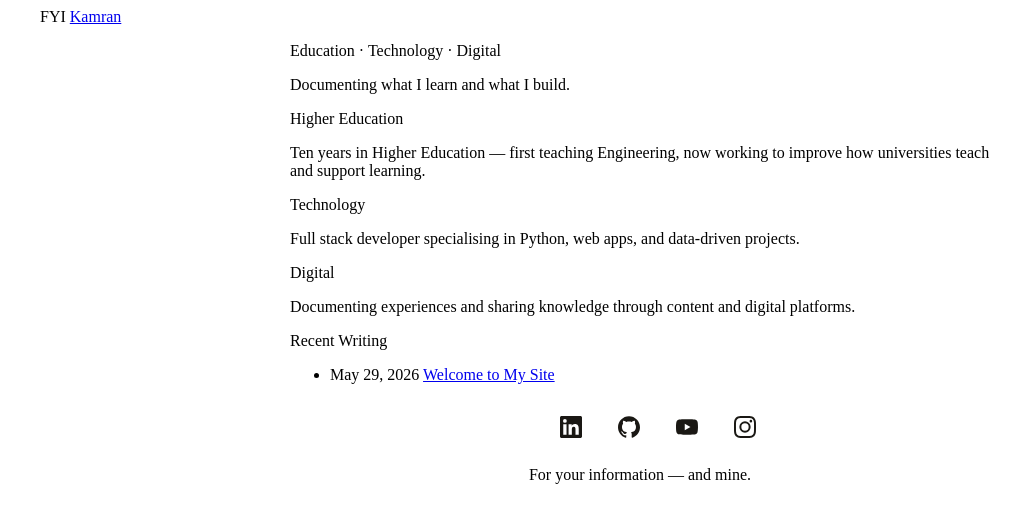
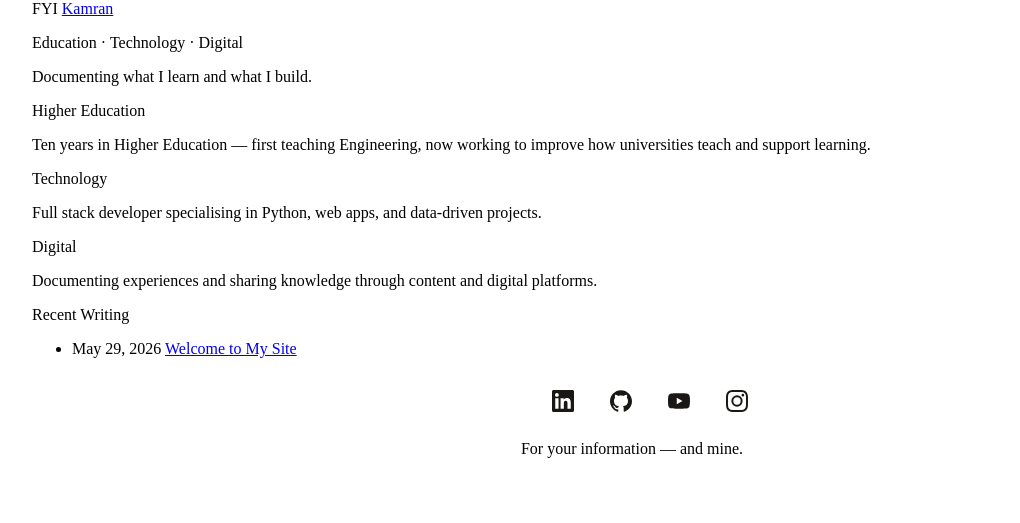
Before and after one commit to fyikamran/fyikamran.github.io, a Jekyll site: the page built from index.html, in a window 1280 px wide. Shown: the top 523 px of the page, without its empty margins (8-1028 px from the left). Built offline with Jekyll 4.4.1, drawn with Linux system fonts in a browser that asks for light colours; some web fonts are replaced.

Commit message:
Update styles.css

```diff
--- a/assets/css/styles.css
+++ b/assets/css/styles.css
@@ -10,6 +10,8 @@
 
 html, body {
   width: 100%;
+  margin:0;
+  padding:0;
 }
 
 .site-container {
@@ -20,7 +22,8 @@
 }
 
 .post-container {
-  max-width: 700px;
+  width:100%
+  max-width: 720px;
   margin: auto;
 }
 
```
